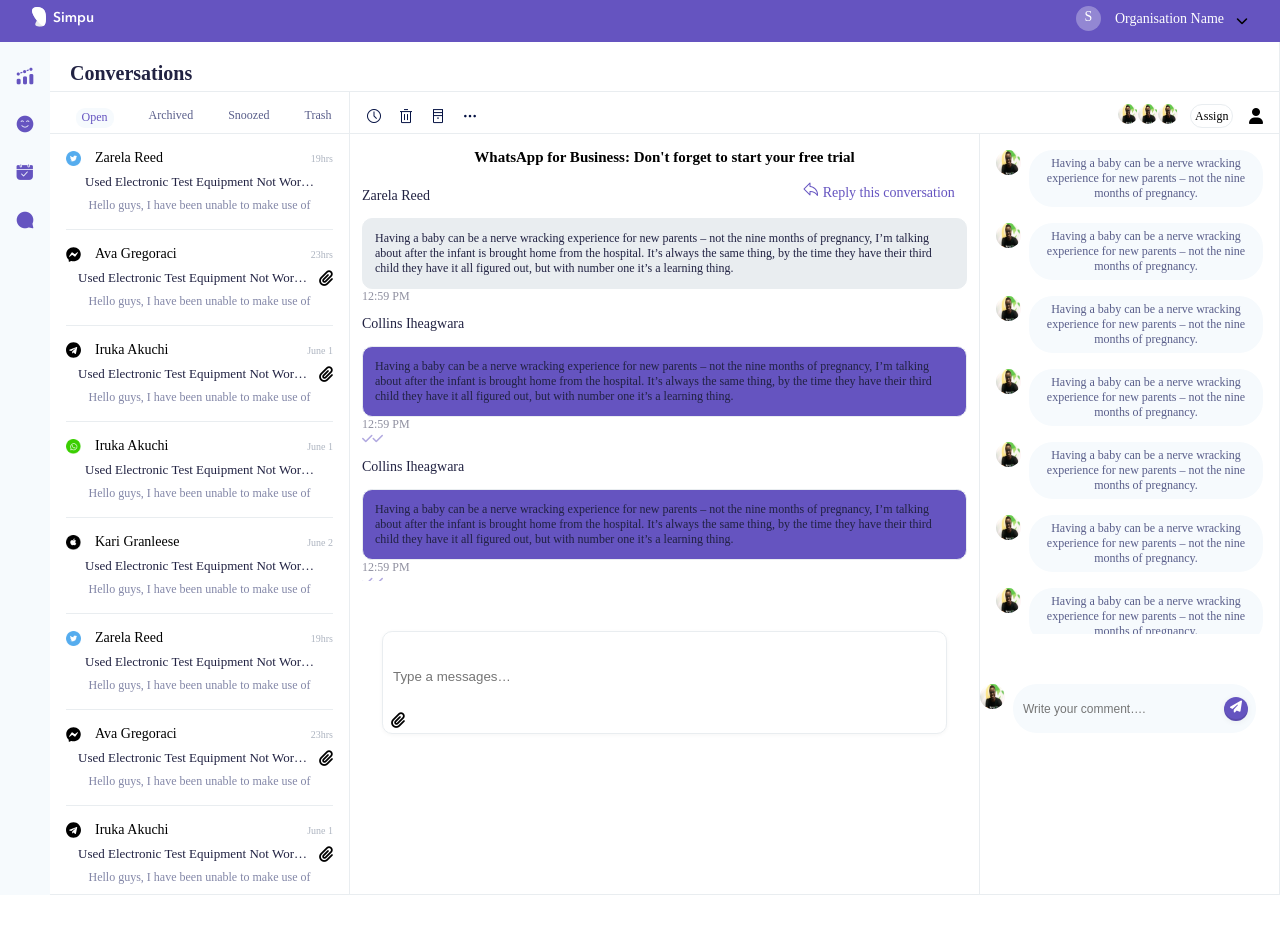
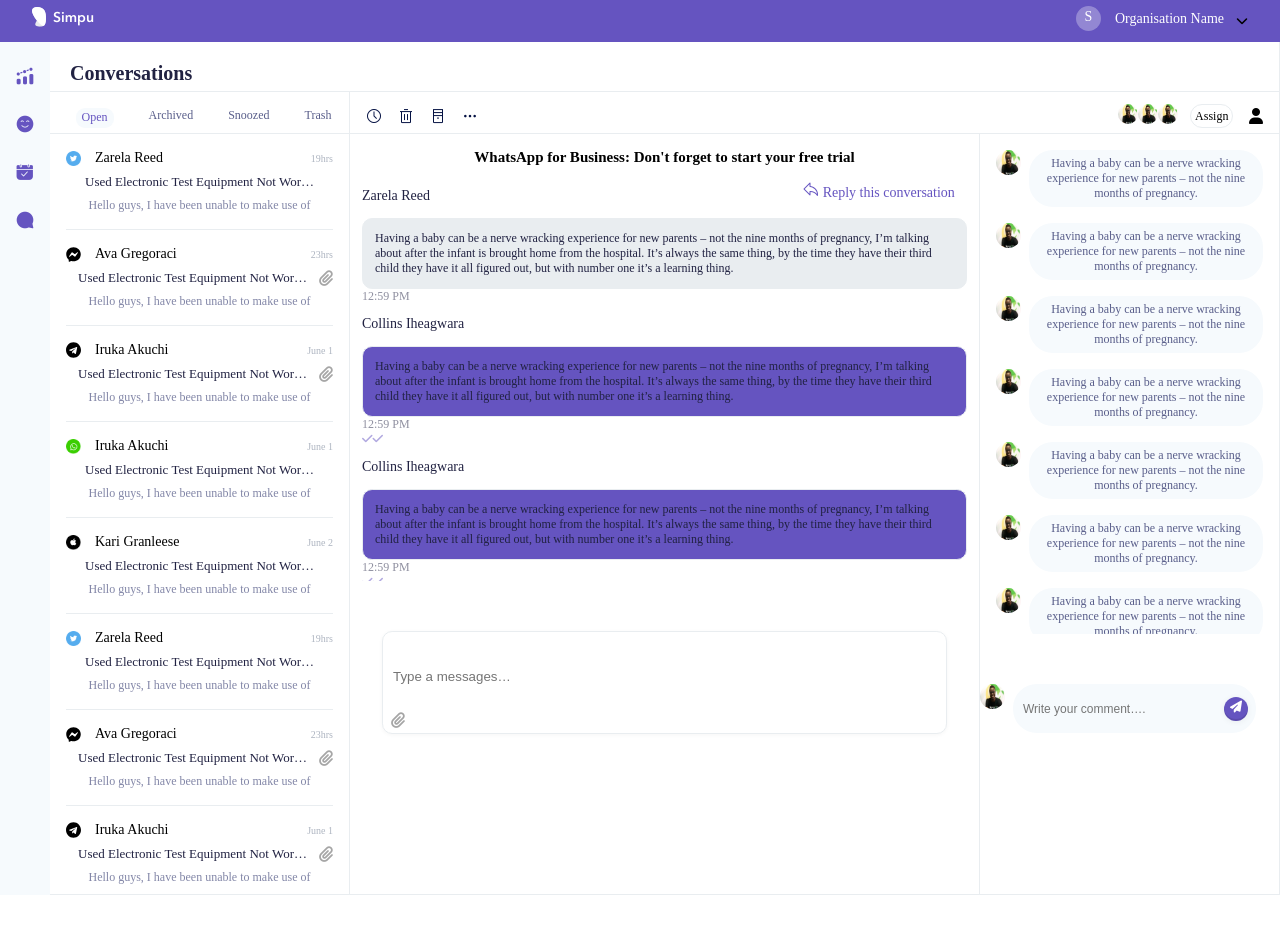
Before and after one commit to sirsuccess/Conversations, a React (Create React App) app: page / in a window 1280 px wide. Shown: the top 934 px of the page. Built offline with nearby package versions, Linux system fonts and the light colour scheme.

Commit message:
add opacity to papper clip

```diff
--- a/src/component/features/whatapp/Whatapp.css
+++ b/src/component/features/whatapp/Whatapp.css
@@ -110,4 +110,9 @@
 
 .typeMesage .fa-paperclip {
     cursor: pointer;
+
 }
+
+.fa-paperclip {
+    opacity: 0.35;
+}
```
